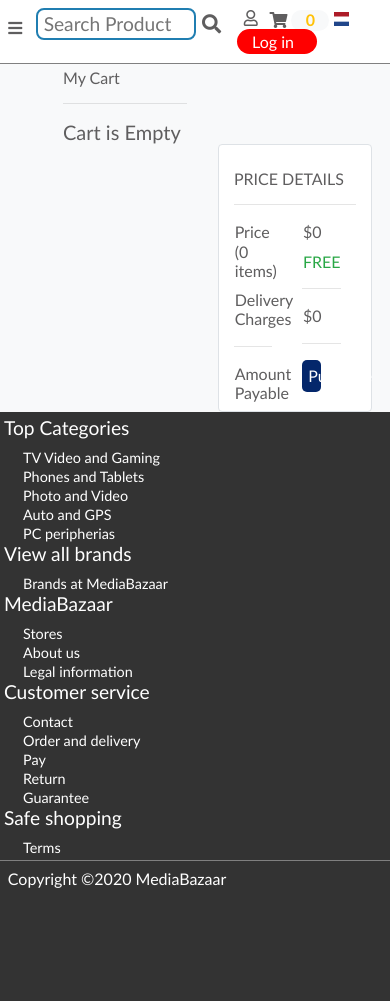
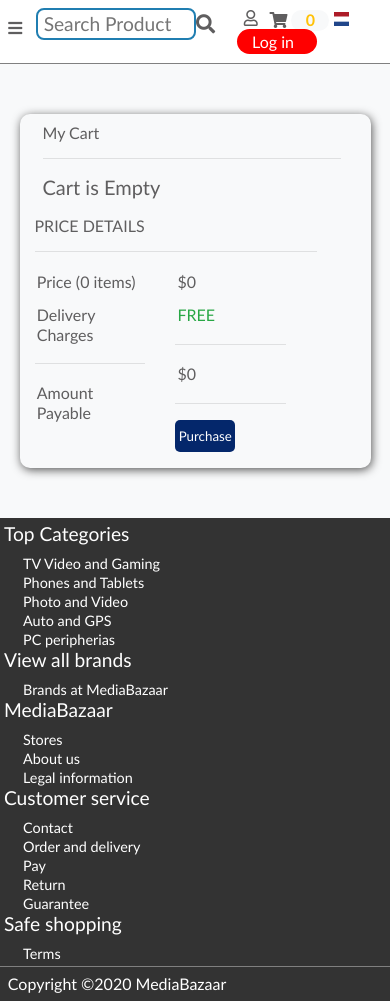
Before and after one commit to Ranim1996/MediaBazaar-Website, a PHP site: page /Webshop/cart.php in a window 390 px wide; the page is wider, and only the part inside the window is pictured. Before the commit the page ends 888 px from the top of that part, so only its background shows below. Run offline with PHP 8.4, Linux system fonts and the light colour scheme.

Commit message:
The cart.php is almost responsive the white spaces must be fixed. Some changes are made to the index form. the link to the contact page is added.

```diff
--- a/Webshop/Index.php
+++ b/Webshop/Index.php
@@ -339,7 +339,7 @@
                                 <h3 class="product-price"><?php echo $row['product_price']?>.-
                                     <button type="submit" class="btn" name="add">Add to Cart</button>
                                 </h3>
-                                <input type="hidden" name="product_id" value= <?php echo $row['product_name']?> >
+                                <input type="hidden" name="product_id" value= <?php echo $row['id']?> >
                             </form>
                         </article>
                     <?php
--- a/Webshop/cart.php
+++ b/Webshop/cart.php
@@ -27,6 +27,8 @@
 <head>
     <meta charset="UTF-8">
     <meta name="viewport" content="width=device-width, user-scalable=no, initial-scale=1.0, maximum-scale=1.0, minimum-scale=1.0">
+    <meta http-equiv="X-UA-Compatible" content="IE=edge,chrome=1">
+    <meta name="HandheldFriendly" content="true">
     <meta http-equiv="X-UA-Compatible" content="ie=edge">
 
     <title>MediaBazaar</title>
@@ -42,7 +44,8 @@
         <?php include('./top-header.php') ?>
     </header>
 
-    <div class="container-fluid">
+    <div class="main">
+        <div class="container-fluid">
         <div class="row px-5">
             <div class="col-md-7">
                 <div class="shopping-cart">
@@ -80,9 +83,12 @@
 
                 </div>
             </div>
-            <div class="col-md-4 offset-md-1 border rounded mt-5 bg-white h-25">
+            <!-- <div class="col-md-4 offset-md-1 border rounded mt-5 bg-white h-25"> -->
 
-                <div class="pt-4">
+    </div>
+
+
+                <div class="purchase">
                     <h6>PRICE DETAILS</h6>
                     <hr>
                     <div class="row price-details">
@@ -117,7 +123,10 @@
 
             </div>
         </div>
+
     </div>
+
+
 </main>
     <footer>
         <?php include('./footer.php') ?>
--- a/Webshop/cartStyle.css
+++ b/Webshop/cartStyle.css
@@ -1,57 +1,13 @@
 *{
+    margin: 0;
+    padding: 0;
     box-sizing: border-box;
+    font-family: helvetica;
 }
 
 html{
     display: flex;
     flex-direction: column;
-}
-
-/*nav bar*/
-.bg-dark {
-    background-color: #343a40!important;
-}
-
-.navbar {
-    position: relative;
-    display: flex;
-    flex-wrap: wrap;
-    align-items: center;
-    justify-content: space-between;
-    padding: .5rem 1rem;
-}
-
-.navbar-dark .navbar-brand {
-    color: #fff;
-}
-
-.navbar-brand {
-    display: inline-block;
-    padding-top: .3125rem;
-    padding-bottom: .3125rem;
-    margin-right: 1rem;
-    font-size: 1.25rem;
-    line-height: inherit;
-    white-space: nowrap;
-}
-
-/*Navigation*/
-.navbar-dark .navbar-nav .active>.nav-link, .navbar-dark .navbar-nav .nav-link.active, .navbar-dark .navbar-nav .nav-link.show, .navbar-dark .navbar-nav .show>.nav-link {
-    color: #fff;
-}
-
-.navbar-dark .navbar-nav .nav-link {
-    color: rgba(255,255,255,.5);
-}
-
-a {
-    color: #007bff;
-    text-decoration: none;
-    background-color: transparent;
-}
-
-.navbar-dark .navbar-nav .active>.nav-link, .navbar-dark .navbar-nav .nav-link.active, .navbar-dark .navbar-nav .nav-link.show, .navbar-dark .navbar-nav .show>.nav-link {
-    color: #fff;
 }
 
 /*Text*/
@@ -97,22 +53,6 @@
     padding: 3% 0;
 }
 
-/*Button*/
-button, select {
-    text-transform: none;
-}
-
-button, input {
-    overflow: visible;
-}
-
-button, input, optgroup, select, textarea {
-    margin: 0;
-    font-family: inherit;
-    font-size: inherit;
-    line-height: inherit;
-}
-
 button {
     border-radius: 0;
 }
@@ -121,26 +61,18 @@
     cursor: pointer;
 }
 
-.btn-danger {
-    color: #fff;
-    background-color: #dc3545;
-    border-color: #dc3545;
-}
-
-.btn-warning {
-    color: #fff;
-    background-color: #FFA833;
-    border-color: #FFA833;
-}
-
 /*Container*/
 .container-fluid {
-    width: 100%;
+    width: 210%;
     padding-right: 15px;
     padding-left: 15px;
     margin-right: auto;
     margin-left: auto;
     height: auto;
+}
+
+.purchase {
+    width: 40%;
 }
 
 .row {
@@ -157,9 +89,9 @@
     padding-left: 15px;
 }
 
-.cart-items + .cart-items {
+/*.cart-items + .cart-items {
     padding: 2% 0;
-}
+}*/
 
 /*Tables*/
 hr {
@@ -176,18 +108,9 @@
     margin-block-end: 1em;
 }
 
-/*Card design*/
-.rounded {
-    border-radius: .25rem;
-}
-
-.border {
-    border: 1px solid #dee2e6;
-}
-
 /*Position*/
 .pl-5, .px-5 {
-    padding-left: 3rem;
+    padding-left: 0.5rem;
 }
 
 .pt-2, .py-2 {
@@ -195,21 +118,11 @@
 }
 
 .bg-white {
-    background-color: #fff!important;
-}
-
-/*Image position*/
-.pl-0, .px-0 {
-    padding-left: 0!important;
+    background-color: #fff;
 }
 
 .text-secondary {
-    color: #6c757d!important;
-}
-
-.small, small {
-    font-size: 80%;
-    font-weight: 400;
+    color: #6c757d;
 }
 
 small {
@@ -219,7 +132,7 @@
 /*image*/
 img {
     max-width: 100%;
-    height: auto;
+    height: 120px;
     /* background: lightblue;
     background: radial-gradient(white 30%, lightblue 70%); */
 }
@@ -228,12 +141,12 @@
 /*position*/
 .mt-5, .my-5 {
     margin-top: 5rem;
-    margin-left: 1rem;
+    margin-left: 3rem;
 }
 
-.pt-4, .py-4 {
+/*.pt-4, .py-4 {
     padding-top: 1.5rem;
-}
+}*/
 
 /*Text*/
 .h-25 {
@@ -247,3 +160,16 @@
 .text-success {
     color: #28a745;
 }
+
+.main{
+    width: 1000px;
+    margin: 50px auto;
+    border-radius: 10px;
+    box-shadow: 1px 2px 10px #555;
+}
+
+@media (min-width: 320px) and (max-width: 480px){
+    .main{
+        width: 90%;
+    }
+}
--- a/Webshop/css/style.css
+++ b/Webshop/css/style.css
@@ -57,6 +57,7 @@
 
 .main-header img{
     width: 100%;
+    height: 100%;
 }
 
 /*---- SEARCH PRODUCT ----- */
@@ -369,7 +370,7 @@
     background: #04276B;
     color: white;
     border: none;
-    width: 50%;
+    width: 60px;
     height: 2rem;
 }
 
--- a/Webshop/footer.php
+++ b/Webshop/footer.php
@@ -41,7 +41,7 @@
             <article class="customer-service">
                     <h4 class="section-header">Customer service</h4>
                     <ul>
-                        <li><a href="####">Contact</a></li>
+                        <li><a href="contactPage.php">Contact</a></li>
                         <li><a href="####">Order and delivery</a></li>
                         <li><a href="####">Pay</a></li>
                         <li><a href="####">Return</a></li>
```
Also changed, not shown: Webshop/contactPage.php (line endings or trailing spaces), Webshop/contactStyle.css (line endings or trailing spaces), Webshop/css/style-products.css (line endings or trailing spaces).
